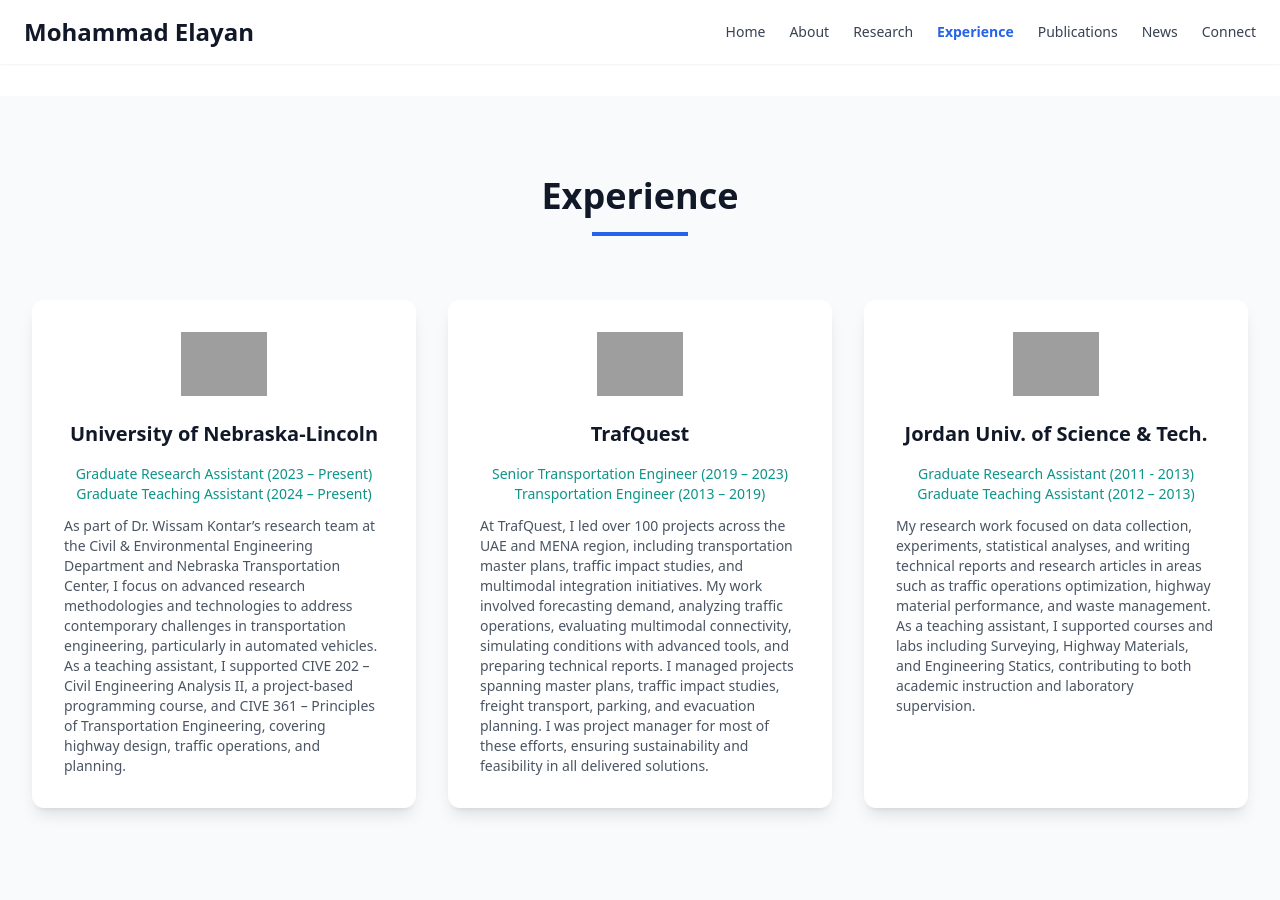
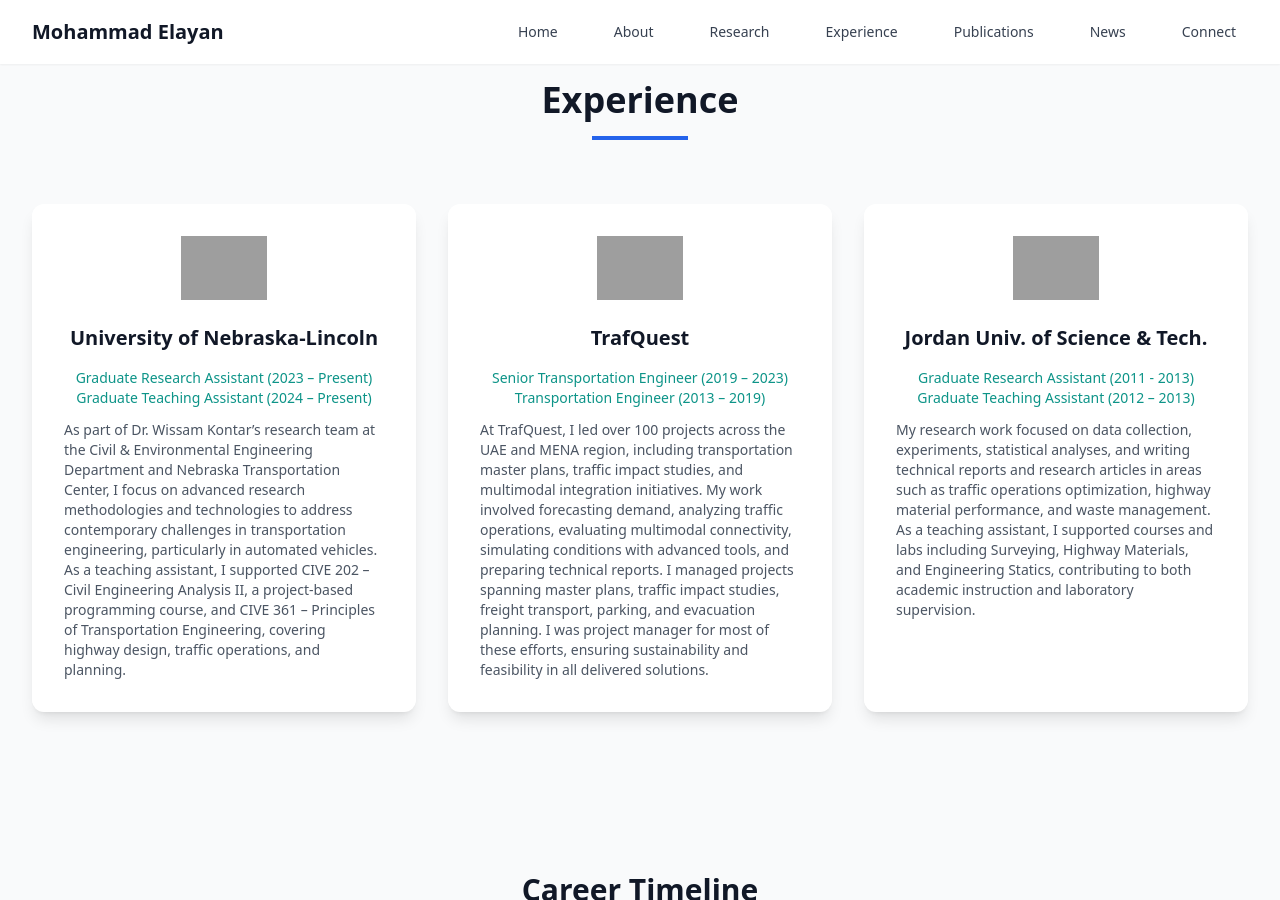
Before and after one commit to mselayan/mselayan.github.io, a Jekyll site: the page experience.html, which Jekyll copies as it is, in a window 1280 px wide and 900 px high. Built offline with Jekyll 4.4.1, drawn with Linux system fonts in a browser that asks for light colours; nearby versions of some CDN libraries; grey boxes are pictures that could not be loaded.

Commit message:
Update experience.html

```diff
--- a/experience.html
+++ b/experience.html
@@ -50,24 +50,45 @@
 
   <body class="antialiased text-gray-800 bg-white">
 
-    <!-- Header / Navbar -->
-    <header class="bg-white shadow-sm fixed top-0 inset-x-0 z-50">
-      <nav class="max-w-7xl mx-auto flex justify-between items-center py-4 px-6">
-        <a href="index.html" class="text-2xl font-bold text-gray-900">Mohammad Elayan</a>
-        <ul class="flex space-x-6 text-sm font-medium text-gray-700">
-          <li><a href="index.html" class="hover:text-blue-600">Home</a></li>
-          <li><a href="index.html#about" class="hover:text-blue-600">About</a></li>
-          <li><a href="index.html#research.html" class="hover:text-blue-600">Research</a></li>
-          <li><a href="experience.html" class="text-blue-600 font-semibold">Experience</a></li>
-          <li><a href="index.html#publications.html" class="hover:text-blue-600">Publications</a></li>
-          <li><a href="index.html#news.html" class="hover:text-blue-600">News</a></li>
-          <li><a href="index.html#connect.html" class="hover:text-blue-600">Connect</a></li>
-        </ul>
-      </nav>
-    </header>
+    <!-- Navigation -->
+    <nav class="fixed top-0 w-full bg-white/90 backdrop-blur-md z-50 shadow-sm">
+        <div class="max-w-7xl mx-auto px-4 sm:px-6 lg:px-8">
+            <div class="flex justify-between items-center h-16">
+                <div class="flex-shrink-0">
+                    <h1 class="text-xl font-bold text-gray-900">Mohammad Elayan</h1>
+                </div>
+                <div class="hidden md:block">
+                    <div class="ml-10 flex items-baseline space-x-8">
+                        <a href="#home" class="nav-link text-gray-700 hover:text-blue-600 px-3 py-2 text-sm font-medium">Home</a>
+                        <a href="#about" class="nav-link text-gray-700 hover:text-blue-600 px-3 py-2 text-sm font-medium">About</a>
+                        <a href="#research" class="nav-link text-gray-700 hover:text-blue-600 px-3 py-2 text-sm font-medium">Research</a>
+                        <a href="experience.html" class="nav-link text-gray-700 hover:text-blue-600 px-3 py-2 text-sm font-medium">Experience</a>
+                        <a href="#publications" class="nav-link text-gray-700 hover:text-blue-600 px-3 py-2 text-sm font-medium">Publications</a>
+                        <a href="#news" class="nav-link text-gray-700 hover:text-blue-600 px-3 py-2 text-sm font-medium">News</a>
+                        <a href="#connect" class="nav-link text-gray-700 hover:text-blue-600 px-3 py-2 text-sm font-medium">Connect</a>
+                    </div>
+                </div>
+                <div class="md:hidden">
+                    <button id="mobile-menu-button" class="text-gray-700 hover:text-blue-600 focus:outline-none">
+                        <i class="fas fa-bars text-xl"></i>
+                    </button>
+                </div>
+            </div>
+        </div>
+        <!-- Mobile menu -->
+        <div id="mobile-menu" class="hidden md:hidden bg-white shadow-lg">
+            <div class="px-2 pt-2 pb-3 space-y-1">
+                <a href="#home" class="block px-3 py-2 text-gray-700 hover:text-blue-600">Home</a>
+                <a href="#about" class="block px-3 py-2 text-gray-700 hover:text-blue-600">About</a>
+                <a href="#research" class="block px-3 py-2 text-gray-700 hover:text-blue-600">Research</a>
+                <a href="#publications" class="block px-3 py-2 text-gray-700 hover:text-blue-600">Publications</a>
+                <a href="#news" class="block px-3 py-2 text-gray-700 hover:text-blue-600">News</a>
+                <a href="#connect" class="block px-3 py-2 text-gray-700 hover:text-blue-600">Connect</a>
+            </div>
+        </div>
+    </nav>
 
-    <!-- Offset for fixed nav -->
-    <div class="h-24"></div>
+
 
     <!-- Experience Section -->
     <section id="experience" class="py-20 bg-gray-50 fade-in">
```
